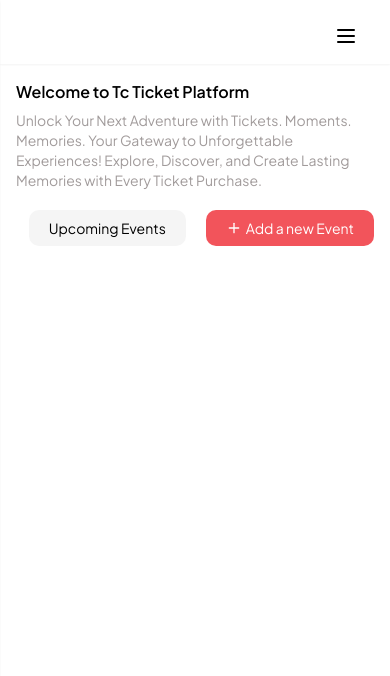
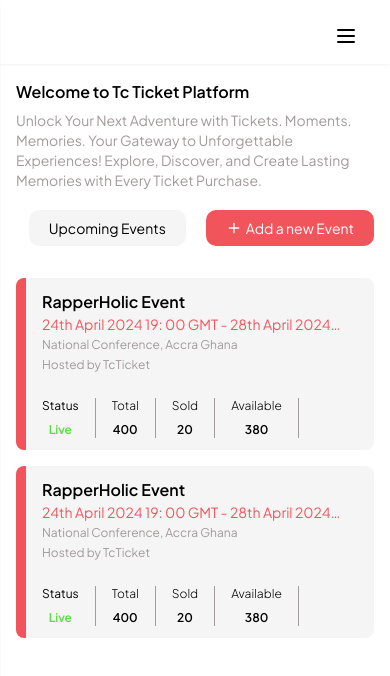
Before and after one commit to saeedyussif663/Tc-Project, a Next.js app: page /admin/events in a window 390 px wide. Shown: the top 676 px of the page. Built offline with nearby package versions, Linux system fonts and the light colour scheme; no server answers.

Commit message:
mobile responsive

```diff
--- a/app/(admin)/admin/events/page.tsx
+++ b/app/(admin)/admin/events/page.tsx
@@ -4,7 +4,7 @@ import Link from 'next/link';
 
 export default function page() {
   return (
-    <section className="mt-16 px-4 py-4 md:mt-0 md:px-8">
+    <section className="mt-16 w-full px-4 py-4 md:mt-0 md:w-auto md:px-8">
       <Greetings />
       <main className="mt-5 font-sans-jarkata">
         <div className="flex items-center justify-end gap-5">
@@ -19,18 +19,20 @@ export default function page() {
           </Link>
         </div>
         <div className="mt-8 flex flex-col gap-4">
-          <Event image="/images/eventImage.png" />
-          <Event image="/images/eventImage1.png" />
+          <LargeEvent image="/images/eventImage.png" />
+          <MobileEvent />
+          <LargeEvent image="/images/eventImage1.png" />
+          <MobileEvent />
         </div>
       </main>
     </section>
   );
 }
 
-function Event({ image }: { image: string }) {
+function LargeEvent({ image }: { image: string }) {
   return (
-    <article className="hidden h-[116px] w-full items-center justify-between gap-4 rounded-lg border-l-[10px] border-l-red-secondary bg-[#F5F5F5] md:flex">
-      <div className="flex flex-col gap-6 p-4 md:flex-row md:items-center md:gap-4">
+    <article className="hidden flex-row items-center justify-between gap-4 rounded-lg border-l-[10px] border-l-red-secondary bg-[#F5F5F5] md:flex">
+      <div className="flex w-1/2 flex-col gap-6 p-4 md:flex-row md:items-center md:gap-4">
         <img src={image} alt="eventImage" className="ml-auto w-[160px]" />
         <div>
           <h4 className="font-semibold">RapperHolic Event</h4>
@@ -45,8 +47,46 @@ function Event({ image }: { image: string }) {
           </p>
         </div>
       </div>
-      <div className="flex h-full items-center self-end px-4">
-        <div className="flex h-full flex-col items-center justify-center gap-2 border-x-[0.1px] border-gray px-4 text-xs">
+
+      <div className="flex items-center px-4">
+        <div className="flex h-full flex-col items-center justify-center gap-2 px-4 text-xs">
+          <p className="">Status</p>
+          <p className="font-semibold text-[#53E03C]">Live</p>
+        </div>
+        <div className="flex h-full flex-col items-center justify-center gap-2 px-4 text-xs">
+          <p className="font-light">Total</p>
+          <p className="font-semibold">400</p>
+        </div>
+        <div className="flex h-full flex-col items-center justify-center gap-2 px-4 text-xs">
+          <p className="font-light">Sold</p>
+          <p className="font-semibold">20</p>
+        </div>
+        <div className="flex h-full flex-col items-center justify-center gap-2 px-4 text-xs">
+          <p className="font-light">Available</p>
+          <p className="font-semibold">380</p>
+        </div>
+      </div>
+    </article>
+  );
+}
+
+function MobileEvent() {
+  return (
+    <article className="flex flex-col gap-6 rounded-lg border-l-[10px] border-l-red-secondary bg-[#F5F5F5] py-3 md:hidden">
+      <div className="px-4">
+        <h4 className="font-semibold">RapperHolic Event</h4>
+        <span className="line-clamp-1 text-sm text-red-secondary">
+          24th April 2024 19: 00 GMT - 28th April 2024 21:00 GMT{' '}
+        </span>
+        <p className="my-[2px] text-[12px] text-gray">
+          National Conference, Accra Ghana
+        </p>
+        <p className="text-[12px] text-gray">
+          Hosted by <span>TcTicket</span>
+        </p>
+      </div>
+      <div className="flex h-full w-1/2 items-center">
+        <div className="flex h-full flex-col items-center justify-center gap-2 border-r-[0.1px] border-gray px-4 text-xs">
           <p className="">Status</p>
           <p className="font-semibold text-[#53E03C]">Live</p>
         </div>
@@ -58,7 +98,7 @@ function Event({ image }: { image: string }) {
           <p className="font-light">Sold</p>
           <p className="font-semibold">20</p>
         </div>
-        <div className="flex h-full flex-col items-center justify-center gap-2 px-4 text-xs">
+        <div className="flex h-full flex-col items-center justify-center gap-2 border-r-[0.1px] border-gray px-4 text-xs">
           <p className="font-light">Available</p>
           <p className="font-semibold">380</p>
         </div>
--- a/app/(admin)/admin/layout.tsx
+++ b/app/(admin)/admin/layout.tsx
@@ -9,7 +9,7 @@ export default function AdminLayout({ children }: { children: ReactNode }) {
       <SideBar />
       <MobileSidbebar />
 
-      <main className="flex h-full w-full flex-col rounded-3xl font-open-sans md:ml-[250px]">
+      <main className="flex h-full w-screen flex-col rounded-3xl font-open-sans md:ml-[250px]">
         <HamburgerIcon />
         {children}
       </main>
--- /dev/null
+++ b/app/(admin)/admin/settings/page.tsx
@@ -0,0 +1,7 @@
+export default function page() {
+  return (
+    <section className="mt-16 px-4 py-4 md:mt-0 md:px-8">
+      General settings
+    </section>
+  );
+}
```
